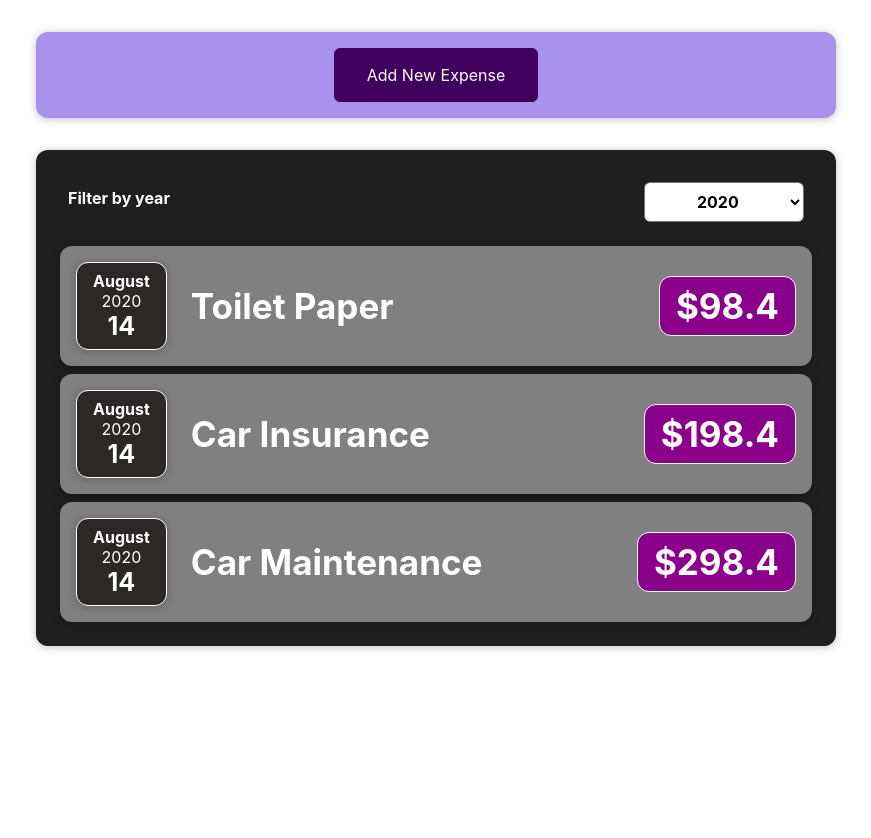
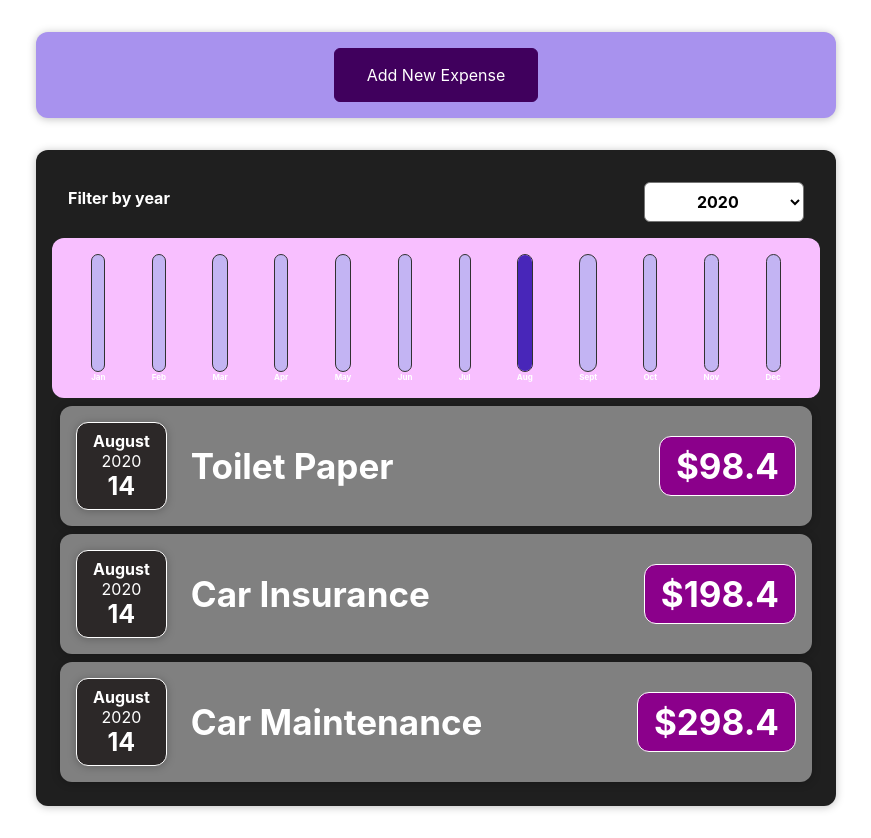
Before and after one commit to joshuaadu/learning-react, a React (Create React App) app: page / in a window 1280 px wide. Shown: the whole page, without its empty margins (204-1075 px from the left). Before the commit the page ends 800 px from the top, so only its background shows below. Built offline with nearby package versions, Linux system fonts and the light colour scheme.

Commit message:
Add ChartBar expenses report: each month per year

```diff
--- /dev/null
+++ b/src/components/Chart/Chart.css
@@ -0,0 +1,9 @@
+.chart {
+	padding: 1rem;
+	border-radius: 12px;
+	background-color: #f8bfff;
+	text-align: center;
+	display: flex;
+	justify-content: space-around;
+	height: 10rem;
+}
--- /dev/null
+++ b/src/components/Chart/Chart.js
@@ -0,0 +1,21 @@
+import ChartBar from "./ChartBar"
+import "./Chart.css"
+
+const Chart = (props) => {
+	const dataPointValues = props.dataPoints.map((dataPoint) => dataPoint.value)
+	const totalMaximum = Math.max(...dataPointValues)
+	return (
+		<div className="chart">
+			{props.dataPoints.map((dataPoint) => (
+				<ChartBar
+					value={dataPoint.value}
+					maxValue={totalMaximum}
+					label={dataPoint.label}
+					key={dataPoint.label}
+				/>
+			))}
+		</div>
+	)
+}
+
+export default Chart
--- /dev/null
+++ b/src/components/Chart/ChartBar.css
@@ -0,0 +1,30 @@
+.chart-bar {
+	height: 100%;
+	display: flex;
+	flex-direction: column;
+	align-items: center;
+}
+
+.chart-bar_inner {
+	height: 100%;
+	width: 100%;
+	border: 1px solid #313131;
+	border-radius: 12px;
+	background-color: #c3b4f3;
+	overflow: hidden;
+	display: flex;
+	flex-direction: column;
+	justify-content: flex-end;
+}
+
+.chart-bar_fill {
+	background-color: #4826b9;
+	width: 100%;
+	transition: all 0.3s ease-out;
+}
+
+.chart-bar_label {
+	font-weight: bold;
+	font-size: 0.5rem;
+	text-align: center;
+}
--- /dev/null
+++ b/src/components/Chart/ChartBar.js
@@ -0,0 +1,19 @@
+import "./ChartBar.css"
+
+const ChartBar = (props) => {
+	let barFillHeight = "0%"
+	if (props.maxValue > 0) {
+		barFillHeight = Math.round((props.value / props.maxValue) * 100) + "%"
+	}
+
+	return (
+		<div className="chart-bar">
+			<div className="chart-bar_inner">
+				<div className="chart-bar_fill" style={{ height: barFillHeight }}></div>
+			</div>
+			<div className="chart-bar_label">{props.label}</div>
+		</div>
+	)
+}
+
+export default ChartBar
--- a/src/components/Expenses/Expenses.js
+++ b/src/components/Expenses/Expenses.js
@@ -1,21 +1,22 @@
-import ExpensesList from "./ExpensesList";
-import "./Expenses.css";
-import Card from "../UI/Card";
-import ExpenseFilter from "./ExpenseFilter";
-import { useState } from "react";
+import ExpensesList from "./ExpensesList"
+import "./Expenses.css"
+import Card from "../UI/Card"
+import ExpenseFilter from "./ExpenseFilter"
+import { useState } from "react"
+import ExpensesChart from "./ExpensesChart"
 
 const Expenses = (props) => {
 	// Manage the State of the received filter selected value
 	// Set the default selected of the ExpenseFilter with the current State value
-	const [filteredYear, setSelectedYear] = useState("2020");
+	const [filteredYear, setSelectedYear] = useState("2020")
 	const filterChangeHandler = (selectedYear) => {
-		setSelectedYear(selectedYear);
-	};
+		setSelectedYear(selectedYear)
+	}
 
 	// Filter expenses by the selected year
 	let filteredExpenses = props.expenses.filter(
 		(expense) => expense.date.getFullYear().toString() === filteredYear
-	);
+	)
 
 	return (
 		<div>
@@ -24,10 +25,11 @@
 					selected={filteredYear}
 					selectedYear={filterChangeHandler}
 				/>
+				<ExpensesChart expenses={filteredExpenses} />
 				<ExpensesList expenses={filteredExpenses} />
 			</Card>
 		</div>
-	);
-};
+	)
+}
 
-export default Expenses;
+export default Expenses
--- /dev/null
+++ b/src/components/Expenses/ExpensesChart.js
@@ -0,0 +1,25 @@
+import Chart from "../Chart/Chart"
+
+const ExpensesChart = (props) => {
+	const chartDataPoints = [
+		{ label: "Jan", value: 0 },
+		{ label: "Feb", value: 0 },
+		{ label: "Mar", value: 0 },
+		{ label: "Apr", value: 0 },
+		{ label: "May", value: 0 },
+		{ label: "Jun", value: 0 },
+		{ label: "Jul", value: 0 },
+		{ label: "Aug", value: 0 },
+		{ label: "Sept", value: 0 },
+		{ label: "Oct", value: 0 },
+		{ label: "Nov", value: 0 },
+		{ label: "Dec", value: 0 },
+	]
+	props.expenses.forEach((expense) => {
+		let epenseMonth = expense.date.getMonth()
+		chartDataPoints[epenseMonth].value += expense.amount
+	})
+	return <Chart dataPoints={chartDataPoints} />
+}
+
+export default ExpensesChart
```
